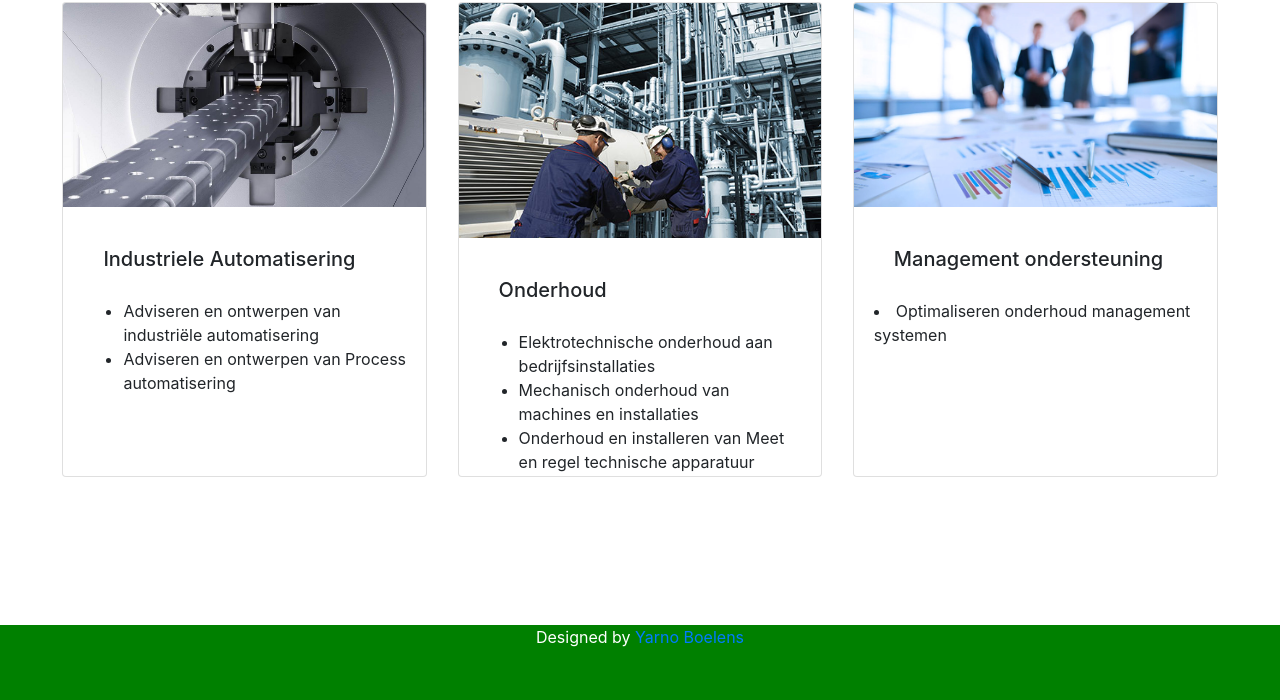
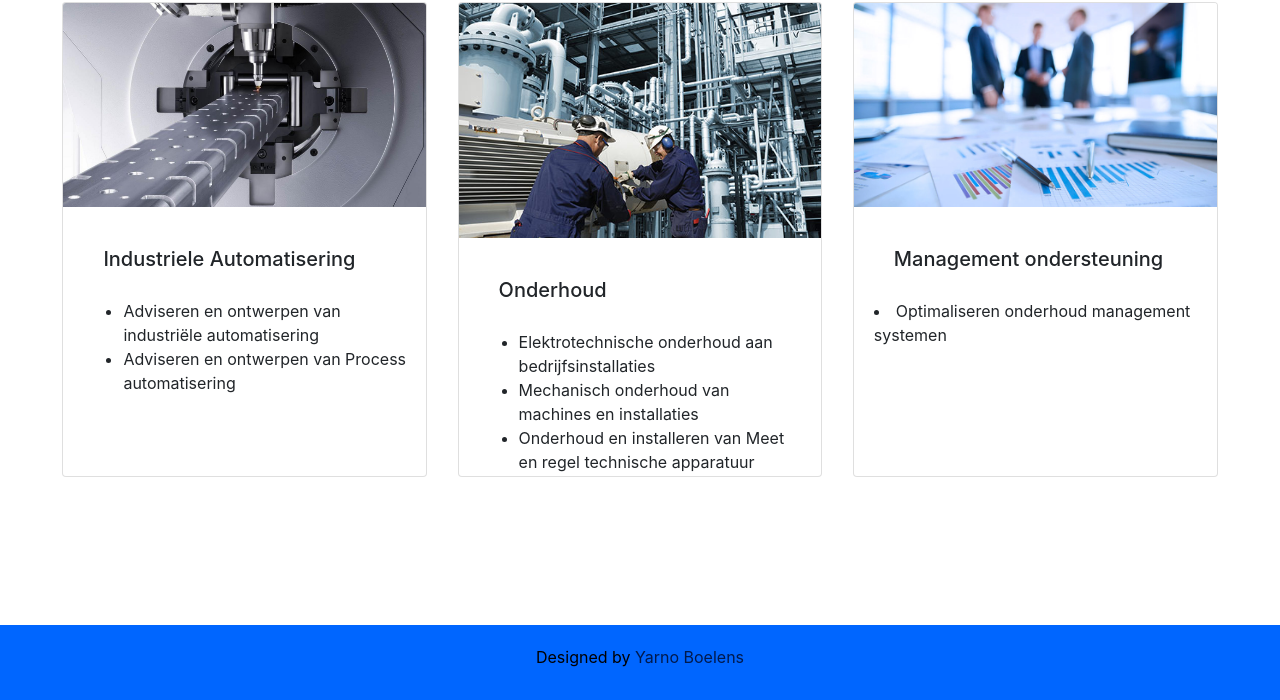
Before and after one commit to yarwest/Boelens-Techniek, a plain HTML site: page index.html in a window 1280 px wide. Shown: the part 100-800 px from the top of the page. Drawn offline with nearby package versions, Linux system fonts and the light colour scheme; files that its build step writes are made by us from their sources.

Commit message:
Modified footer colors.

```diff
--- a/css/scss/main.scss
+++ b/css/scss/main.scss
@@ -12,6 +12,13 @@ html, body {
 footer {
     height: $footerHeight;
     width: 100%;
-    background-color: green;
-    color: white;
+    background-color: #0066ff;
+    color: black;
+    padding-top: 20px;
+    a {
+        color: #001a4d;
+    }
+    a:hover {
+        color: #002b80;
+    }
 }
```
